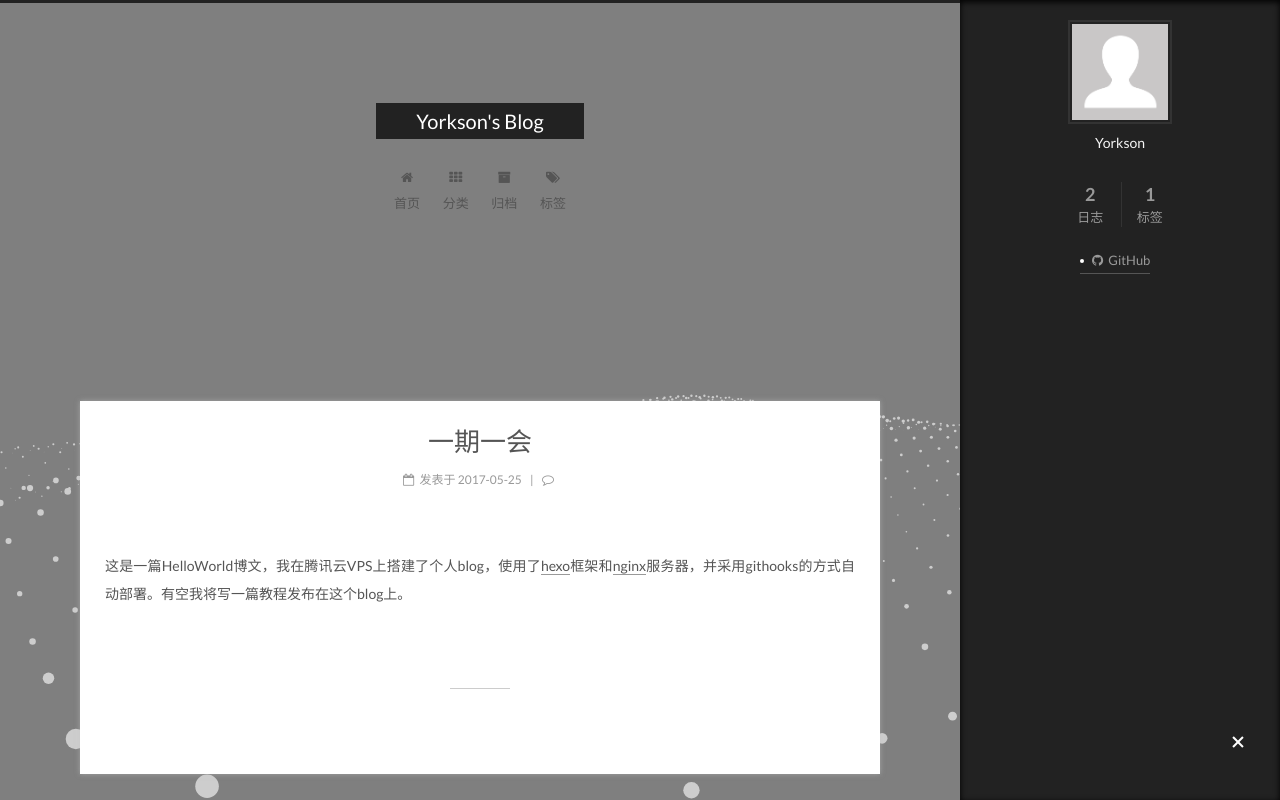
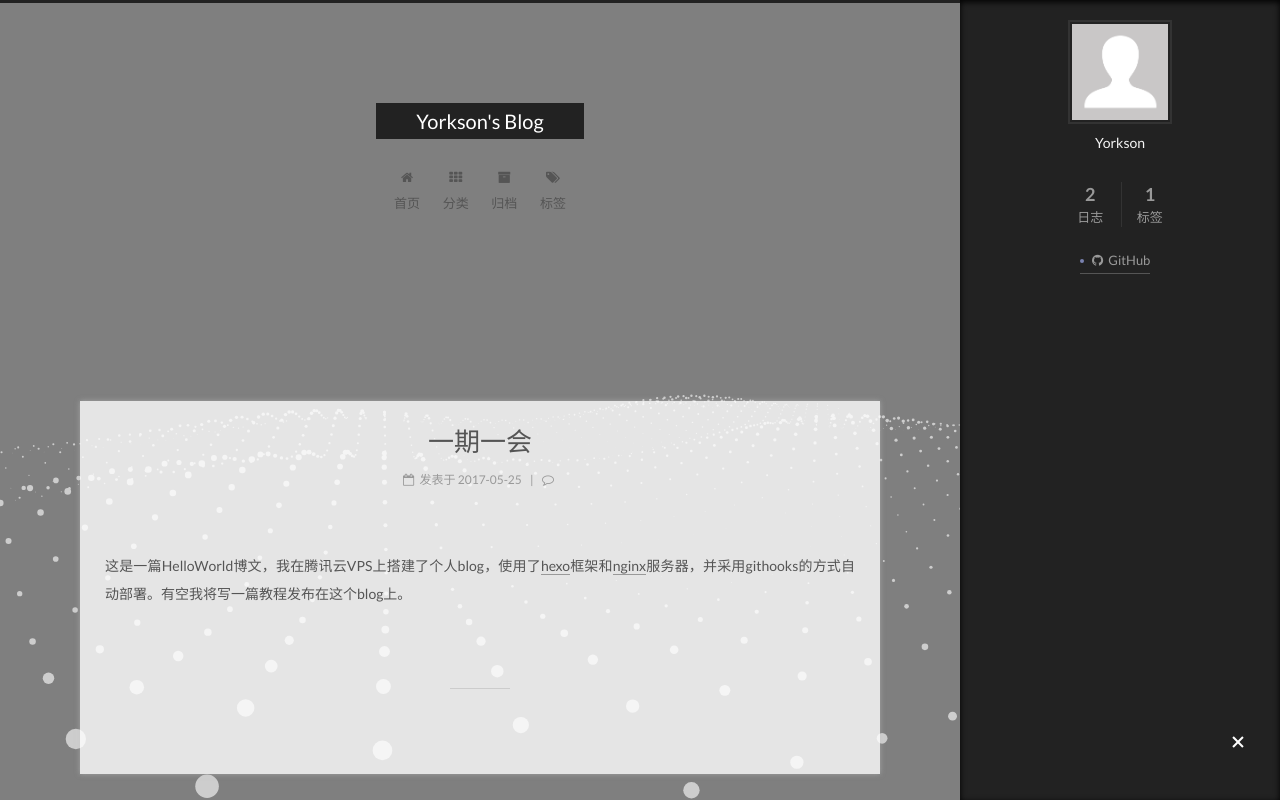
Before and after one commit to York-Cheung/blog_via_hexo, a plain HTML site: page index.html in a window 1280 px wide. Both pictures are taken after a click on the element 1238 px from the left and 743 px from the top of the page. Shown: the top 800 px of the page. Drawn offline with Linux system fonts and the light colour scheme; animation ran at ten frames a second.

Commit message:
Site updated: 2017-05-26 21:42:26

```diff
--- a/css/main.css
+++ b/css/main.css
@@ -1695,7 +1695,7 @@ pre .javascript .function {
   width: 4px;
   height: 4px;
   border-radius: 50%;
-  background: #fff;
+  background: #7a82b0;
 }
 .links-of-blogroll {
   font-size: 13px;
@@ -2551,5 +2551,5 @@ embed {
   padding: 25px;
   -webkit-box-shadow: 0 0 5px rgba(202,203,203,0.5);
   -moz-box-shadow: 0 0 5px rgba(202,203,204,0.5);
-  background: #fff;
-}
+  background: rgba(255,255,255,0.8);
+}
```
